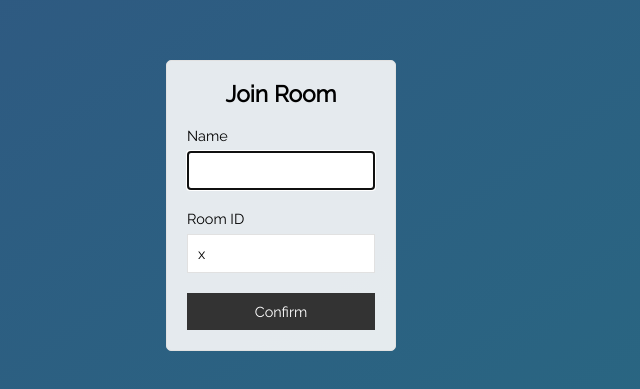
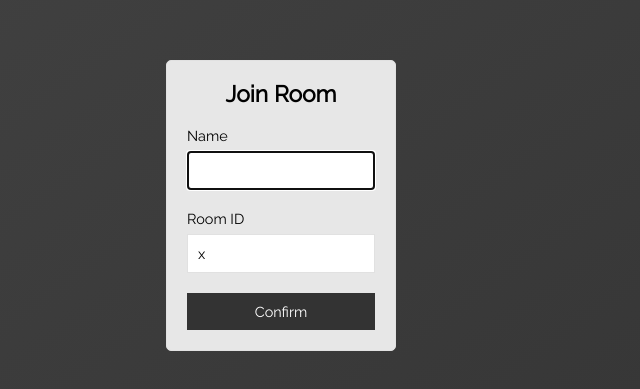
Before and after one commit to the-interverse/xdbb, a website: page public/index.html in a window 1280 px wide. Shown: the part 195-584 px from the top of the page, without its empty margins (359-999 px from the left). Drawn offline with Linux system fonts and the light colour scheme.

Commit message:
Update style.css

```diff
--- a/public/css/style.css
+++ b/public/css/style.css
@@ -53,12 +53,12 @@ button:disabled {
         height: 100vh;
         width: 100vw;
         justify-content: center;
-        background: -moz-linear-gradient(125deg, rgba(39, 107, 130, 1) 0, rgba(49, 84, 129, 1) 100%);
-        background: -webkit-gradient(linear, left top, right bottom, color-stop(0, rgba(49, 84, 129, 1)), color-stop(100%, rgba(39, 107, 130, 1)));
-        background: -webkit-linear-gradient(125deg, rgba(39, 107, 130, 1) 0, rgba(49, 84, 129, 1) 100%);
-        background: -o-linear-gradient(125deg, rgba(39, 107, 130, 1) 0, rgba(49, 84, 129, 1) 100%);
-        background: -ms-linear-gradient(125deg, rgba(39, 107, 130, 1) 0, rgba(49, 84, 129, 1) 100%);
-        background: linear-gradient(325deg, rgba(39, 107, 130, 1) 0, rgba(49, 84, 129, 1) 100%)
+        background: -moz-linear-gradient(125deg, #333 0, #444 100%);
+        background: -webkit-gradient(linear, left top, right bottom, color-stop(0, #333), color-stop(100%, #444));
+        background: -webkit-linear-gradient(125deg, #333 0, #444 100%);
+        background: -o-linear-gradient(125deg, #333 0, #444 100%);
+        background: -ms-linear-gradient(125deg, #333 0, #444 100%);
+        background: linear-gradient(325deg, #333 0, #444 100%)
 }
 
 .centered-form__form {
@@ -112,13 +112,13 @@ button:disabled {
 }
 
 .chat__sidebar h3 {
-        color: #efefef;
+        color: white;
         margin: 10px 20px;
         text-align: left
 }
 
 .chat__sidebar li {
-        border: 1px solid #efefef;
+        border: 1px solid white;
         border-radius: 5px;
         margin: 10px
 }
```
